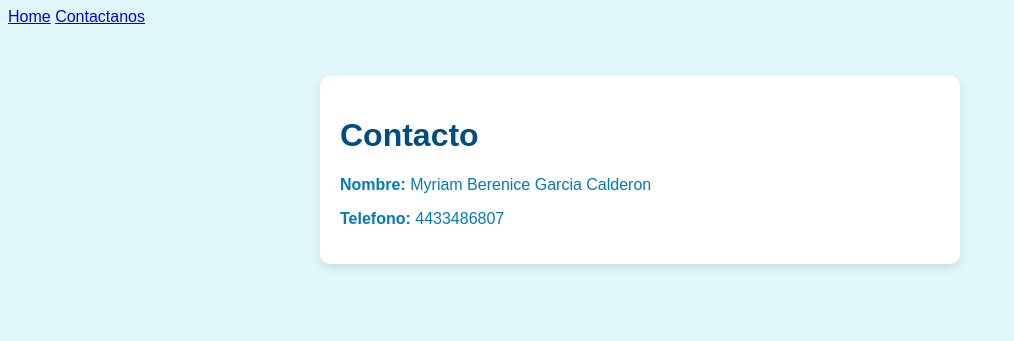
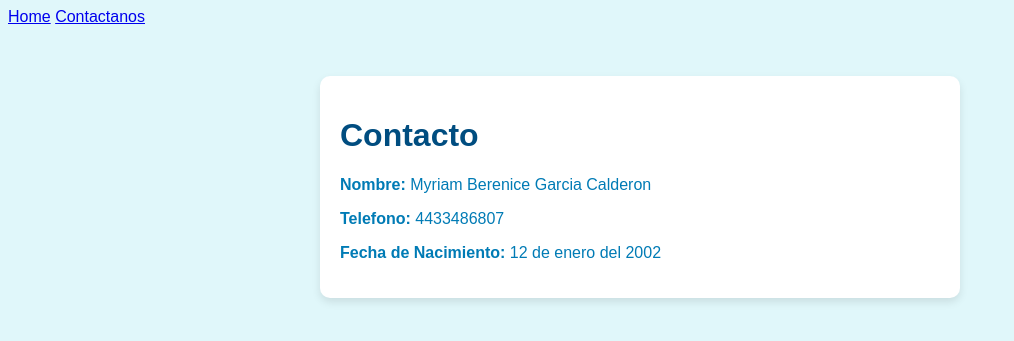
Before and after one commit to miri9813/practica, a Django app: page /contactanos/ in a window 1280 px wide. Shown: the top 341 px of the page, without its empty margins (0-1014 px from the left). Run offline with Django 4.2, Linux system fonts and the light colour scheme.

Commit message:
Version Nueva

```diff
--- a/proyecto/miproyecto/yo/templates/yo/Contacto.html
+++ b/proyecto/miproyecto/yo/templates/yo/Contacto.html
@@ -36,6 +36,8 @@
                 <h1>Contacto</h1>
                 <p><strong>Nombre:</strong> Myriam Berenice Garcia Calderon</p>
                 <p><strong>Telefono:</strong> 4433486807</p>
+                <p><strong>Fecha de Nacimiento:</strong> 12 de enero del 2002</p>
+
 
             </div>
 
```
Lines whose indentation alone changed are shown as unchanged.
